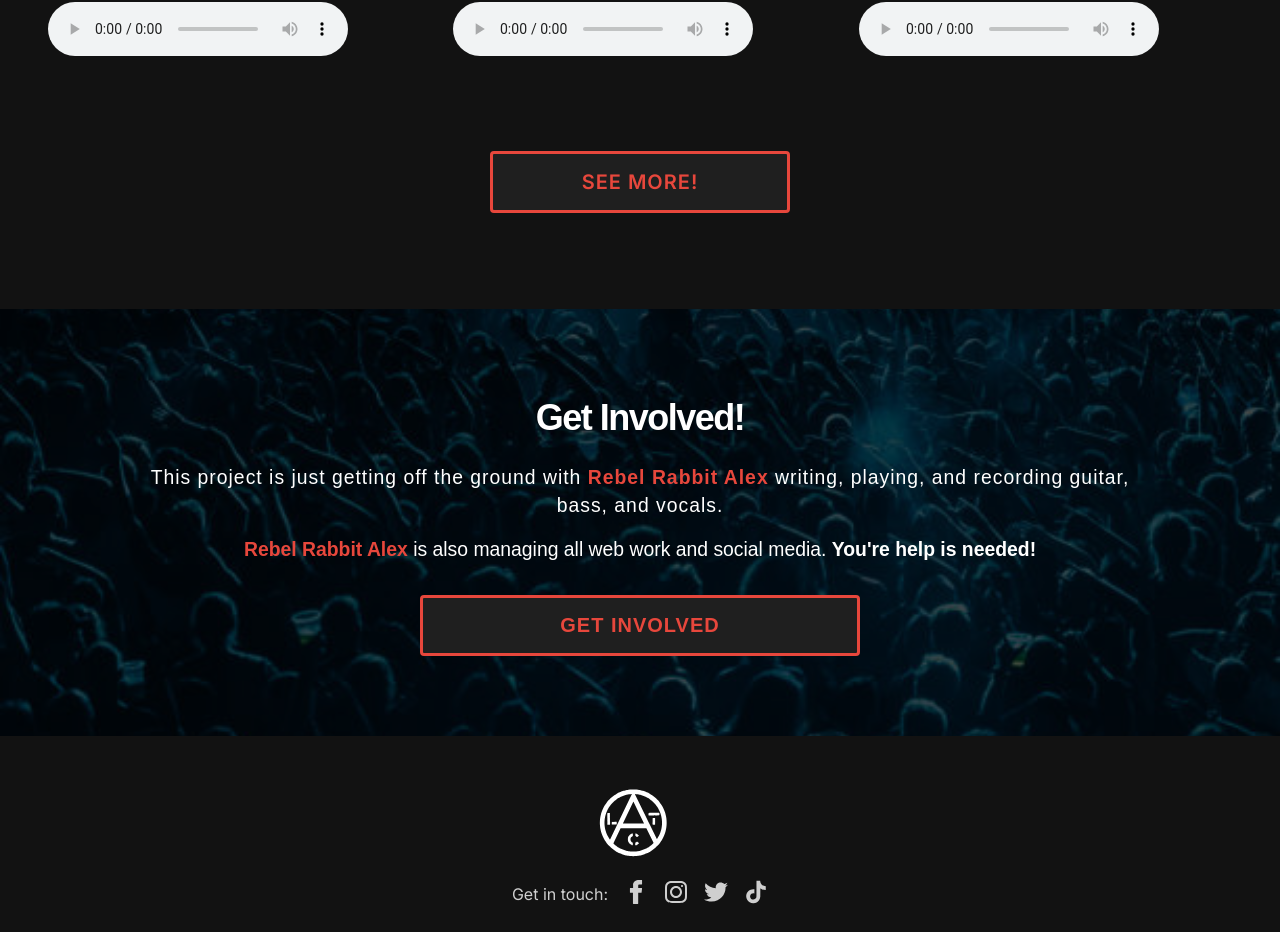
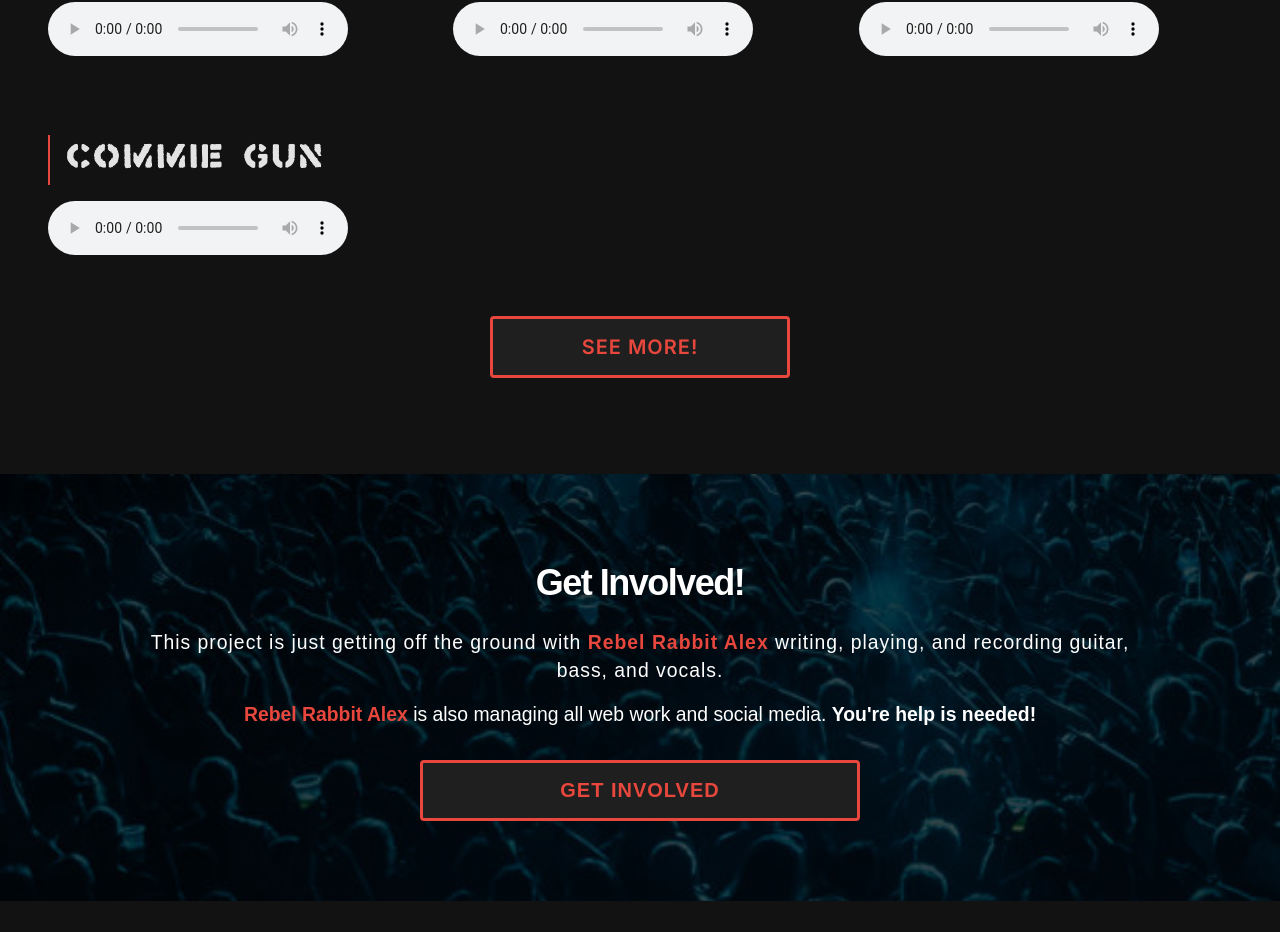
Before and after one commit to aljmiller87/yaga-punk-collective, a Next.js app: page / in a window 1280 px wide. Shown: the part 1789-2721 px from the top of the page. Built offline with nearby package versions, Linux system fonts and the light colour scheme; a web font is replaced by a local one.

Commit message:
Commie Gun

```diff
--- a/src/app/music/page.tsx
+++ b/src/app/music/page.tsx
@@ -193,7 +193,7 @@ const Music = () => {
           </p>
         </Accordion>
         <Accordion title="Commie Gun">
-          <h4>Track coming soon!</h4>
+          <AudioPlayer file="Commie-Gun.mp3" />
           <p></p>
           <p>
             Commie gun! <br />
--- a/src/components/AudioGallery/index.tsx
+++ b/src/components/AudioGallery/index.tsx
@@ -20,6 +20,7 @@ const AudioGallery = ({
           file="It-was-never-for-us.mp3"
         />
         <AudioPlayer title="Rent Is Theft" file="Rent-Is-Theft.mp3" />
+        <AudioPlayer title="Commie Gun" file="Commie-Gun.mp3" />
       </div>
       {addCta && (
         <div className={styles["AudioGallery-buttons"]}>
```
Also changed, not shown: 1 other file (tests, documents, lock files or other folders).
